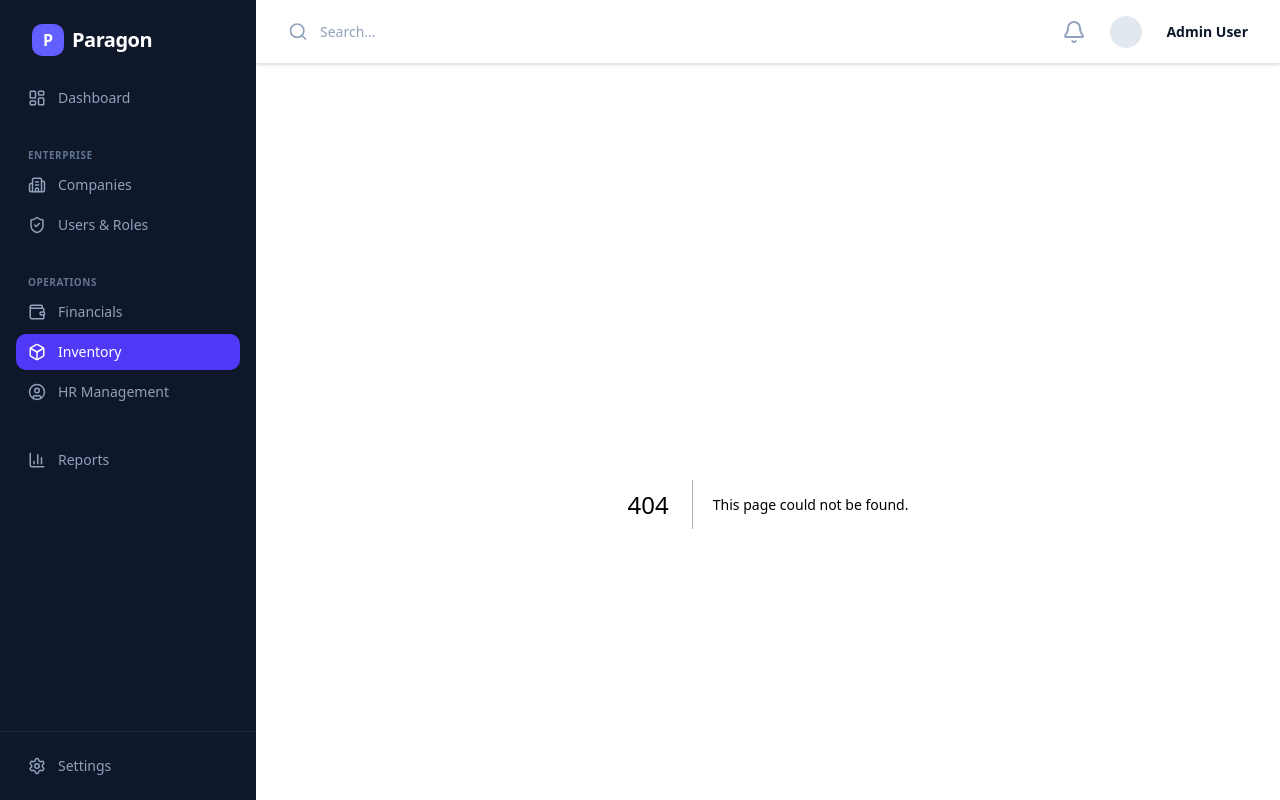
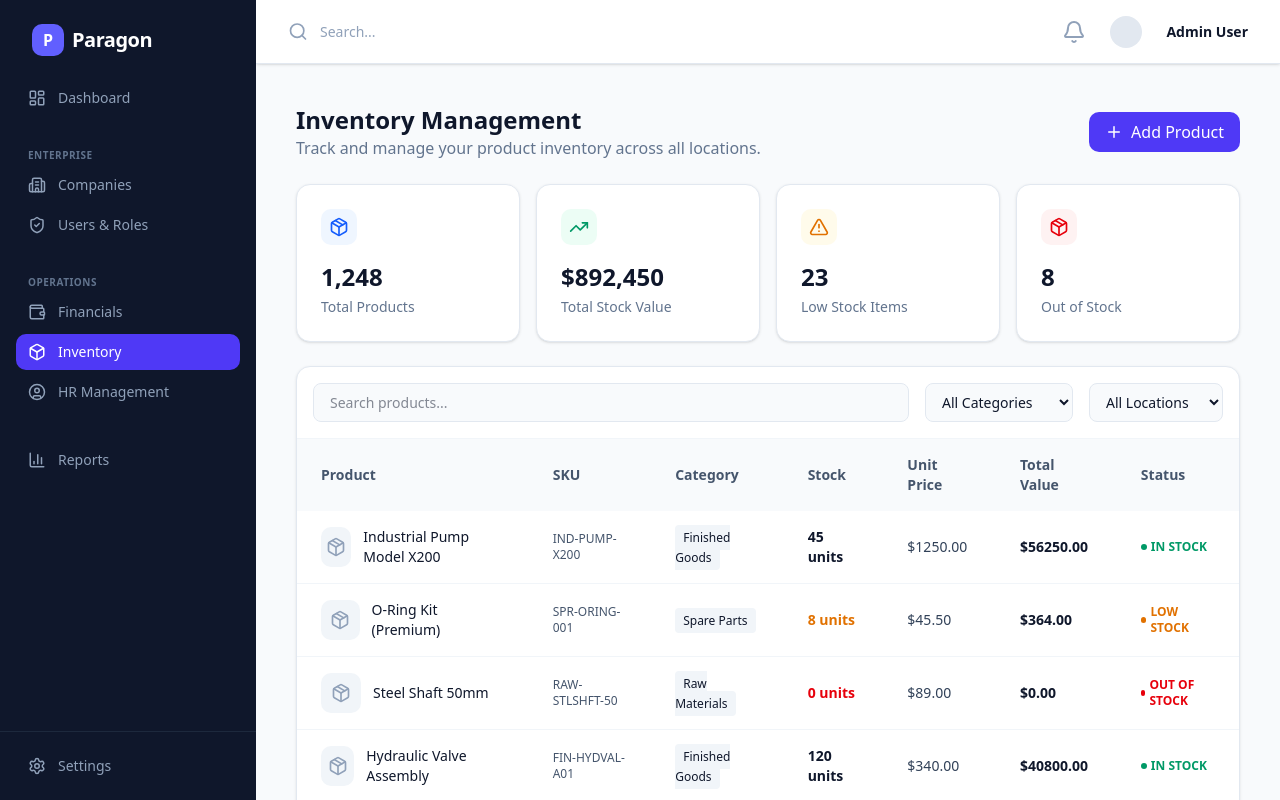
Before and after one commit to Meatycrude/paragon-solutions, a Next.js app in the folder frontend/: page /inventory in a window 1280 px wide. Before the commit this address had no page. Built offline with nearby package versions, Linux system fonts and the light colour scheme.

Commit message:
feat: Add initial frontend pages for Inventory

```diff
--- /dev/null
+++ b/frontend/src/app/inventory/page.tsx
@@ -0,0 +1,140 @@
+import { Package, AlertTriangle, TrendingUp, Plus } from "lucide-react";
+
+export default function InventoryPage() {
+    return (
+        <div className="space-y-6">
+            <div className="flex items-center justify-between">
+                <div>
+                    <h1 className="text-2xl font-bold">Inventory Management</h1>
+                    <p className="text-slate-500">Track and manage your product inventory across all locations.</p>
+                </div>
+                <button className="bg-indigo-600 text-white px-4 py-2 rounded-lg font-medium hover:bg-indigo-700 transition-colors flex items-center gap-2">
+                    <Plus size={18} />
+                    Add Product
+                </button>
+            </div>
+
+            {/* Stats Cards */}
+            <div className="grid grid-cols-1 gap-4 md:grid-cols-2 lg:grid-cols-4">
+                <div className="bg-white rounded-xl border border-slate-200 p-6 shadow-sm">
+                    <div className="flex items-center justify-between mb-4">
+                        <div className="rounded-lg bg-blue-50 p-2 text-blue-600">
+                            <Package size={20} />
+                        </div>
+                    </div>
+                    <h3 className="text-2xl font-bold mb-1">1,248</h3>
+                    <p className="text-sm text-slate-500">Total Products</p>
+                </div>
+                <div className="bg-white rounded-xl border border-slate-200 p-6 shadow-sm">
+                    <div className="flex items-center justify-between mb-4">
+                        <div className="rounded-lg bg-emerald-50 p-2 text-emerald-600">
+                            <TrendingUp size={20} />
+                        </div>
+                    </div>
+                    <h3 className="text-2xl font-bold mb-1">$892,450</h3>
+                    <p className="text-sm text-slate-500">Total Stock Value</p>
+                </div>
+                <div className="bg-white rounded-xl border border-slate-200 p-6 shadow-sm">
+                    <div className="flex items-center justify-between mb-4">
+                        <div className="rounded-lg bg-amber-50 p-2 text-amber-600">
+                            <AlertTriangle size={20} />
+                        </div>
+                    </div>
+                    <h3 className="text-2xl font-bold mb-1">23</h3>
+                    <p className="text-sm text-slate-500">Low Stock Items</p>
+                </div>
+                <div className="bg-white rounded-xl border border-slate-200 p-6 shadow-sm">
+                    <div className="flex items-center justify-between mb-4">
+                        <div className="rounded-lg bg-red-50 p-2 text-red-600">
+                            <Package size={20} />
+                        </div>
+                    </div>
+                    <h3 className="text-2xl font-bold mb-1">8</h3>
+                    <p className="text-sm text-slate-500">Out of Stock</p>
+                </div>
+            </div>
+
+            {/* Inventory Table */}
+            <div className="bg-white rounded-xl border border-slate-200 shadow-sm overflow-hidden">
+                <div className="p-4 border-b border-slate-100 flex gap-4">
+                    <input
+                        type="text"
+                        placeholder="Search products..."
+                        className="flex-1 bg-slate-50 border border-slate-200 rounded-md px-4 py-2 text-sm focus:outline-none focus:ring-2 focus:ring-indigo-500"
+                    />
+                    <select className="bg-slate-50 border border-slate-200 rounded-md px-3 py-2 text-sm">
+                        <option>All Categories</option>
+                        <option>Raw Materials</option>
+                        <option>Finished Goods</option>
+                        <option>Spare Parts</option>
+                    </select>
+                    <select className="bg-slate-50 border border-slate-200 rounded-md px-3 py-2 text-sm">
+                        <option>All Locations</option>
+                        <option>Warehouse A</option>
+                        <option>Warehouse B</option>
+                        <option>Retail Store</option>
+                    </select>
+                </div>
+
+                <table className="w-full text-left text-sm">
+                    <thead className="bg-slate-50 text-slate-600 font-medium">
+                        <tr>
+                            <th className="px-6 py-4">Product</th>
+                            <th className="px-6 py-4">SKU</th>
+                            <th className="px-6 py-4">Category</th>
+                            <th className="px-6 py-4">Stock</th>
+                            <th className="px-6 py-4">Unit Price</th>
+                            <th className="px-6 py-4">Total Value</th>
+                            <th className="px-6 py-4">Status</th>
+                        </tr>
+                    </thead>
+                    <tbody className="divide-y divide-slate-100">
+                        {[
+                            { name: "Industrial Pump Model X200", sku: "IND-PUMP-X200", category: "Finished Goods", stock: 45, price: 1250.00, status: "In Stock" },
+                            { name: "O-Ring Kit (Premium)", sku: "SPR-ORING-001", category: "Spare Parts", stock: 8, price: 45.50, status: "Low Stock" },
+                            { name: "Steel Shaft 50mm", sku: "RAW-STLSHFT-50", category: "Raw Materials", stock: 0, price: 89.00, status: "Out of Stock" },
+                            { name: "Hydraulic Valve Assembly", sku: "FIN-HYDVAL-A01", category: "Finished Goods", stock: 120, price: 340.00, status: "In Stock" },
+                            { name: "Bearing Set Type B", sku: "SPR-BEAR-TB", category: "Spare Parts", stock: 15, price: 125.75, status: "Low Stock" },
+                        ].map((product, idx) => (
+                            <tr key={idx} className="hover:bg-slate-50 transition-colors cursor-pointer">
+                                <td className="px-6 py-4">
+                                    <div className="flex items-center gap-3">
+                                        <div className="h-10 w-10 rounded-lg bg-slate-100 flex items-center justify-center">
+                                            <Package size={20} className="text-slate-400" />
+                                        </div>
+                                        <div>
+                                            <p className="font-medium text-slate-900">{product.name}</p>
+                                        </div>
+                                    </div>
+                                </td>
+                                <td className="px-6 py-4 font-mono text-xs text-slate-600">{product.sku}</td>
+                                <td className="px-6 py-4">
+                                    <span className="px-2 py-1 bg-slate-100 rounded text-xs">{product.category}</span>
+                                </td>
+                                <td className="px-6 py-4">
+                                    <span className={`font-bold ${product.stock === 0 ? 'text-red-600' : product.stock < 10 ? 'text-amber-600' : 'text-slate-900'}`}>
+                                        {product.stock} units
+                                    </span>
+                                </td>
+                                <td className="px-6 py-4 text-slate-700">${product.price.toFixed(2)}</td>
+                                <td className="px-6 py-4 font-bold text-slate-900">${(product.stock * product.price).toFixed(2)}</td>
+                                <td className="px-6 py-4">
+                                    <span className={`flex items-center gap-1 text-xs font-bold uppercase ${
+                                        product.status === 'In Stock' ? 'text-emerald-600' :
+                                        product.status === 'Low Stock' ? 'text-amber-600' : 'text-red-600'
+                                    }`}>
+                                        <span className={`h-1.5 w-1.5 rounded-full ${
+                                            product.status === 'In Stock' ? 'bg-emerald-600' :
+                                            product.status === 'Low Stock' ? 'bg-amber-600' : 'bg-red-600'
+                                        }`}></span>
+                                        {product.status}
+                                    </span>
+                                </td>
+                            </tr>
+                        ))}
+                    </tbody>
+                </table>
+            </div>
+        </div>
+    );
+}
```
